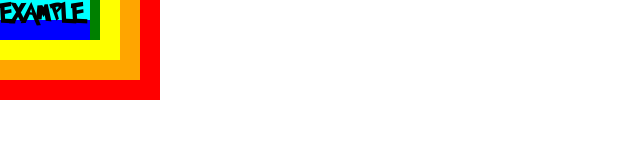
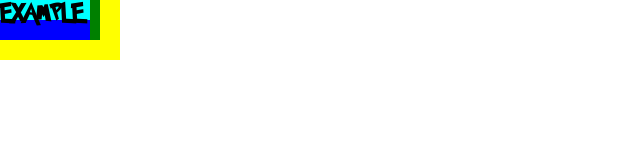
Before and after one commit to Pran54/Broswer_Platform_Testing, a plain HTML site: page index.html in a window 1280 px wide. Shown: the whole page, without its empty margins (0-640 px from the left). Drawn offline with Linux system fonts and the light colour scheme.

Commit message:
Update mycss.css

```diff
--- a/mycss.css
+++ b/mycss.css
@@ -18,17 +18,6 @@
     background-color: cyan;
 }
 
-#h100 {
-    height: 100px;
-    width: 160px;
-    background-color: red;
-}
-
-#h80 {
-    height: 80px;
-    width: 140px;
-    background-color: orange;
-}
 
 #h60 {
     height: 60px;
```
